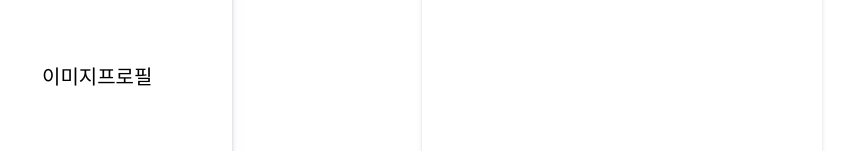
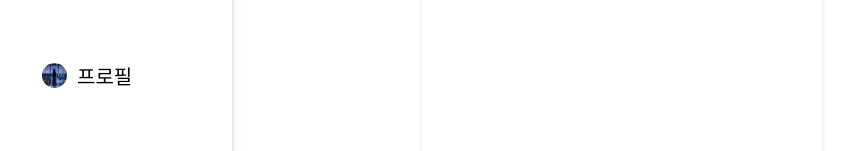
Before and after one commit to ryan9311/coding, a Next.js app in the folder next/nestagram/: page / in a window 1280 px wide. Shown: the part 360-511 px from the top of the page, without its empty margins (18-872 px from the left). Built offline with nearby package versions, Linux system fonts and the light colour scheme.

Commit message:
이미지 삽입

```diff
--- a/next/nestagram/app/globals.css
+++ b/next/nestagram/app/globals.css
@@ -47,7 +47,12 @@ li {
 
 .nav_list > li > img {
   width: 25px;
+  height: 25px;
   margin-right: 10px;
+}
+
+.nav_profile {
+  border-radius: 100%;
 }
 
 .logout {
@@ -62,6 +67,7 @@ li {
 }
 .nav_list > li:hover > img {
   width: 27px;
+  height: 27px;
 }
 
 .user_info {
--- a/next/nestagram/app/nav.js
+++ b/next/nestagram/app/nav.js
@@ -25,7 +25,7 @@ export default function Nav() {
             만들기
           </li>
           <li>
-            <div>이미지</div>
+            <img className="nav_profile" src="./profile.jpg" />
             프로필
           </li>
           <li className="logout">
```
